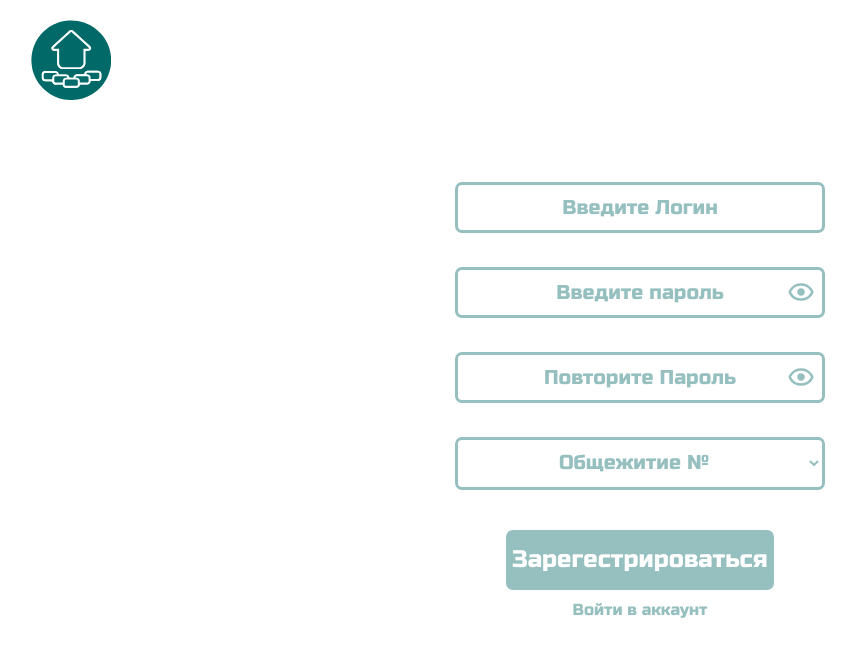
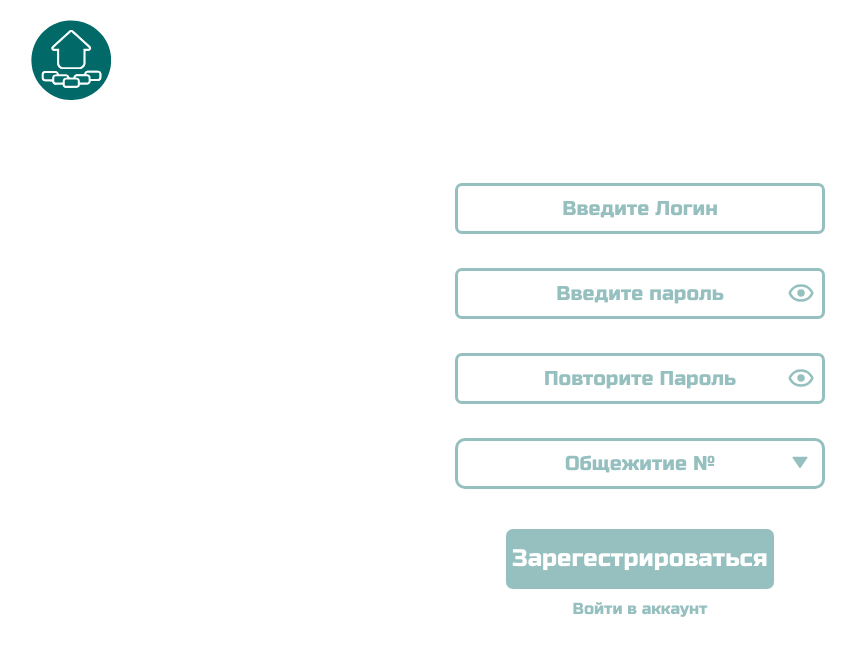
Before and after one commit to anti-kon/PolyLK, a React (Create React App) app in the folder frontend/: page /signup in a window 1280 px wide. Shown: the top 656 px of the page, without its empty margins (0-857 px from the left). Built offline with nearby package versions, Linux system fonts and the light colour scheme.

Commit message:
Remake select component

```diff
--- a/frontend/src/components/UI/select/Select.jsx
+++ b/frontend/src/components/UI/select/Select.jsx
@@ -1,18 +1,50 @@
 import React, {useEffect, useState} from 'react';
-import classes from "./Seletc.module.css";
+import classes from "./Select.module.css";
+import {BiSolidDownArrow} from "react-icons/bi";
 
-const Select = ({...props}) => {
+const Select = ({valid = true, ...props}) => {
+    const [isListVisible,setIsListVisible] = useState(false);
+    const [value, setValue] = useState("");
+
+    const handleBlur = (e) => {
+        const currentTarget = e.currentTarget;
+
+        requestAnimationFrame(() => {
+            setIsListVisible(currentTarget.contains(document.activeElement))
+        });
+    };
+
     return (
-
-        <select {...props}
-                className = {classes.select}>
-            <option value={""} disabled selected hidden > {props.placeholder} </option>
-            {props.options.map(option =>
-                <option value={option.value}>
-                    <label className={classes.option}>{option.name}</label>
-                </option>
-            )}
-        </select>
+        <div
+            onFocus={() => setIsListVisible(true)}
+            onBlur={handleBlur}>
+            <div {...props} className={valid ? classes.selectBody : classes.selectBodyError}>
+                {value === "" ? props.placeholder : <label className={classes.selectValue}>{value}</label>}
+                <button className={classes.selectClick}>
+                    <BiSolidDownArrow className={valid ? classes.selectArrow : classes.selectArrowError}/>
+                </button>
+            </div>
+            {
+                isListVisible &&
+                <div className={valid ? classes.selectListModal : classes.selectListModalError}>
+                    <select
+                        size={6}
+                        className={valid ? classes.selectList : classes.selectListError}
+                        onChange={e => {
+                            setIsListVisible(false);
+                            setValue(e.target.options[e.target.selectedIndex].text);
+                            props.onChange !== undefined && props.onChange(e);
+                        }}>
+                        {props.options.map(option =>
+                            <option
+                                key={option.key}
+                                className={classes.selectOption}
+                                value={option.value}>{option.name}</option>
+                        )}
+                    </select>
+                </div>
+            }
+        </div>
     );
 };
 
--- /dev/null
+++ b/frontend/src/components/UI/select/Select.module.css
@@ -0,0 +1,172 @@
+.selectBody {
+    position: relative;
+    width: 100%;
+    height: max-content;
+    text-align: center;
+    box-sizing: border-box;
+    padding: 10px 15px;
+    border: 3px solid #96bfbf;
+    font-size: 20px;
+    font-family: 'Russo One', sans-serif;
+    color: #96bfbf;
+    border-radius: 10px;
+    background: white;
+}
+
+.selectBodyError {
+    position: relative;
+    width: 100%;
+    height: max-content;
+    text-align: center;
+    box-sizing: border-box;
+    padding: 10px 15px;
+    border: 3px solid #cc7e7e;
+    font-size: 20px;
+    font-family: 'Russo One', sans-serif;
+    color: #cc7e7e;
+    border-radius: 10px;
+    background: white;
+}
+
+.selectClick {
+    width: 100%;
+    height: 100%;
+    position: absolute;
+    background: none;
+    outline: none;
+    border: none;
+    top: 0;
+    left: 0;
+}
+
+.selectListModal {
+    background: white;
+    padding: 5px;
+    margin-top: 1px;
+    border: #68a3a3 solid 1px;
+    border-radius: 5px;
+    position: absolute;
+    width: calc(100% - 10px);
+}
+
+.selectListModalError {
+    background: white;
+    padding: 5px;
+    margin-top: 1px;
+    border: #da7676 solid 1px;
+    border-radius: 5px;
+    position: absolute;
+    width: calc(100% - 10px);
+}
+
+.selectBody:focus-within {
+    border: 3px solid #68a3a3;
+    outline: none;
+}
+
+.selectBodyError:focus-within {
+    border: 3px solid #da7676;
+    outline: none;
+}
+
+.selectBody:focus-within .selectArrow {
+    color: #68a3a3;
+}
+
+.selectBodyError:focus-within .selectArrowError {
+    color: #da7676;
+}
+
+.selectBody:focus-within .selectValue {
+    color: #68a3a3;
+}
+
+.selectBodyError:focus-within .selectValueError {
+    color: #da7676;
+}
+
+.selectArrow {
+    position: absolute;
+    height: 18px;
+    width: auto;
+    top: 12px;
+    right: 13px;
+    color: #96bfbf;
+}
+
+.selectArrowError {
+    position: absolute;
+    height: 18px;
+    width: auto;
+    top: 12px;
+    right: 13px;
+    color: #cc7e7e;
+}
+
+.selectList {
+    border: none;
+    text-align: center;
+    width: 100%;
+    font-size: 20px;
+    font-family: 'Russo One', sans-serif;
+    color: rgba(104, 163, 163, 0.91);
+    outline: none;
+}
+
+.selectListError {
+    border: none;
+    text-align: center;
+    width: 100%;
+    font-size: 20px;
+    font-family: 'Russo One', sans-serif;
+    color: rgba(218, 118, 118, 0.91);
+    outline: none;
+}
+
+.selectValue {
+    color: #96bfbf;
+}
+
+.selectValueError {
+    color: #cc7e7e;
+}
+
+.selectOption {
+    padding: 2px 0;
+    margin: 2px 5px 2px 0;
+    border-radius: 5px;
+}
+
+.selectOption:hover {
+    background: rgba(0, 0, 0, 0.06);
+}
+
+.selectList::-webkit-scrollbar {
+    width: 10px;
+}
+
+.selectListError::-webkit-scrollbar {
+    width: 10px;
+}
+
+.selectList::-webkit-scrollbar-track {
+    background-color: rgba(0, 0, 0, 0.06);
+    border-radius: 4px;
+}
+
+.selectListError::-webkit-scrollbar-track {
+    background-color: rgba(0, 0, 0, 0.06);
+    border-radius: 4px;
+}
+
+.selectList::-webkit-scrollbar-thumb {
+    border-right: 30px transparent;
+    background-color: #68a3a3;
+    border-radius: 4px;
+}
+
+.selectListError::-webkit-scrollbar-thumb {
+    border-right: 30px transparent;
+    background-color: #da7676;
+    border-radius: 4px;
+}
--- a/frontend/src/components/UI/select/Seletc.module.css
+++ /dev/null
@@ -1,32 +0,0 @@
-.select {
-    width: 100%;
-    height: max-content;
-    text-align: center;
-    box-sizing: border-box;
-    padding: 10px 15px;
-    margin-top: 30px;
-    font-size: 20px;
-    border: 3px solid #96bfbf;
-    font-family: 'Russo One', sans-serif;
-    color: #96bfbf;
-    border-radius: 7px;
-    background: white;
-}
-
-.select::placeholder {
-    color: #96bfbf;
-}
-
-.select:focus {
-    border: 3px solid #68a3a3;
-    outline: none;
-}
-
-
-.select:focus option{
-    color: #68a3a3;
-}
-
-.select:focus select::placeholder {
-    color: #96bfbf;
-}
```
